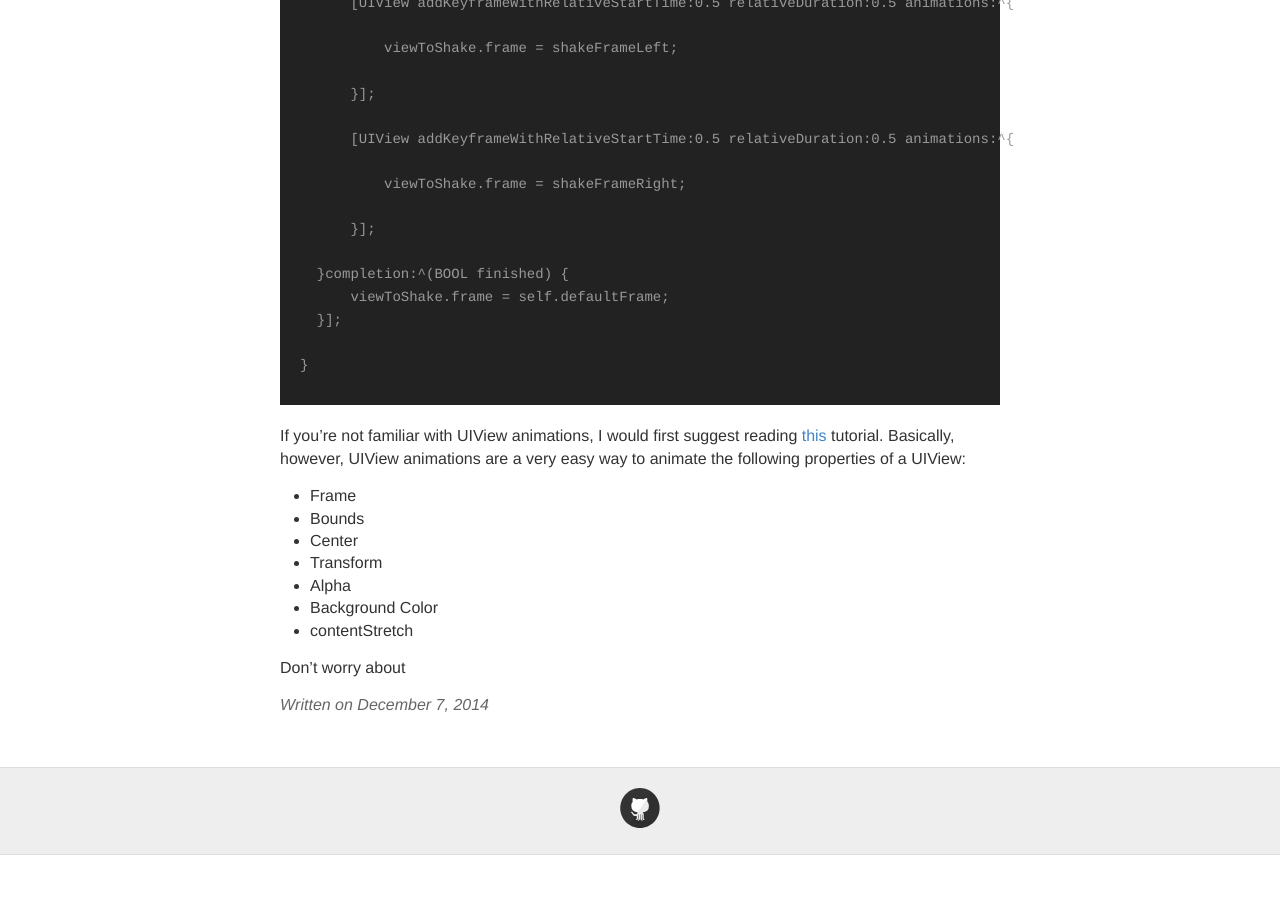
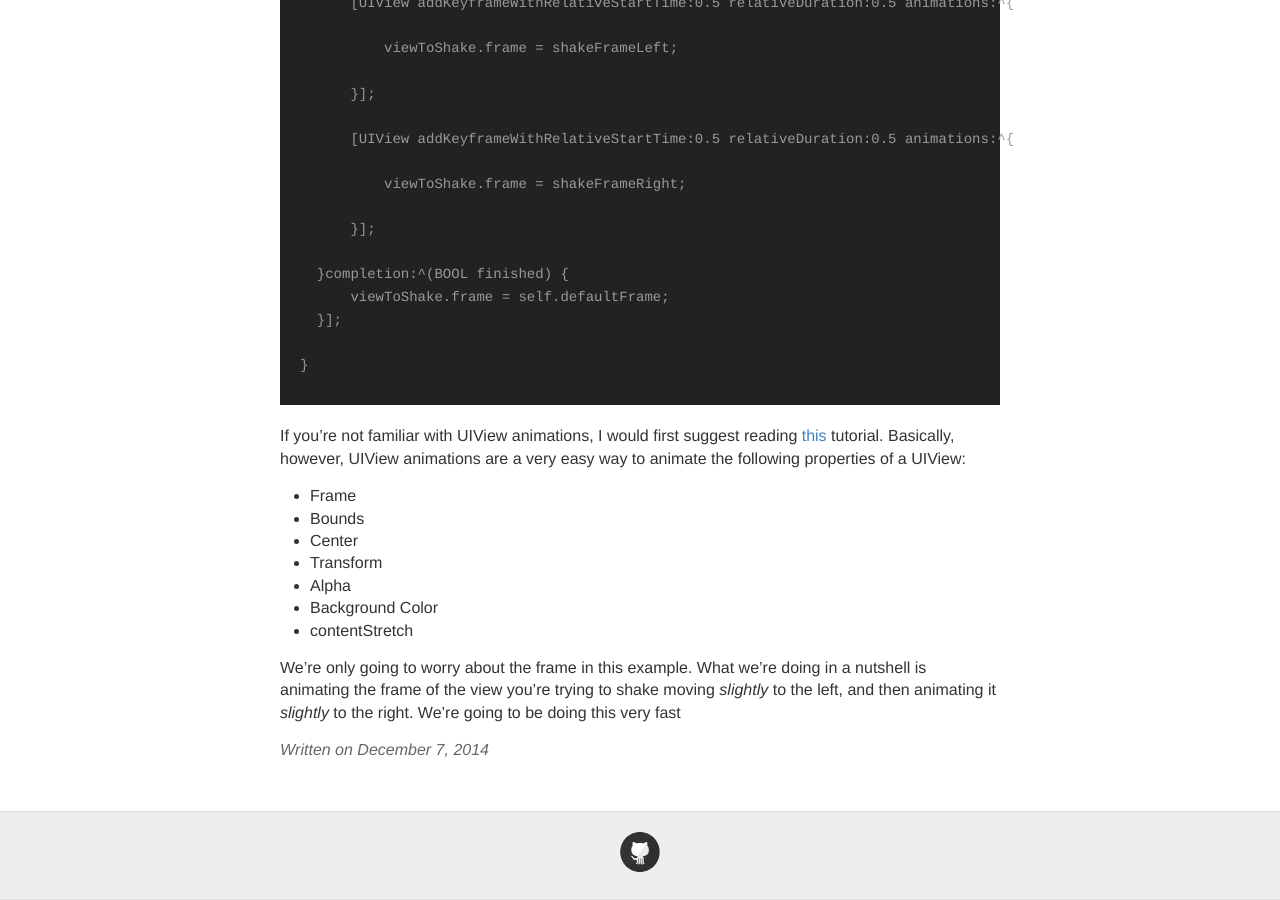
Before and after one commit to trentyou/trentyou.github.io, a Jekyll site: the page built from _posts/2014-12-7-Shaking a UIView.md, in a window 1280 px wide and 900 px high, scrolled down 2759 px. Built offline with Jekyll 4.4.1, drawn with Linux system fonts in a browser that asks for light colours; before the commit the page ends 3614 px from its top, so only the background shows below that.

Commit message:
Updated 2014-12-7-Shaking a UIView.md

```diff
--- a/_posts/2014-12-7-Shaking a UIView.md
+++ b/_posts/2014-12-7-Shaking a UIView.md
@@ -104,4 +104,4 @@
 - Background Color
 - contentStretch
 
-Don't worry about
+We're only going to worry about the frame in this example. What we're doing in a nutshell is animating the frame of the view you're trying to shake moving _slightly_ to the left, and then animating it _slightly_ to the right. We're going to be doing this very fast
```
